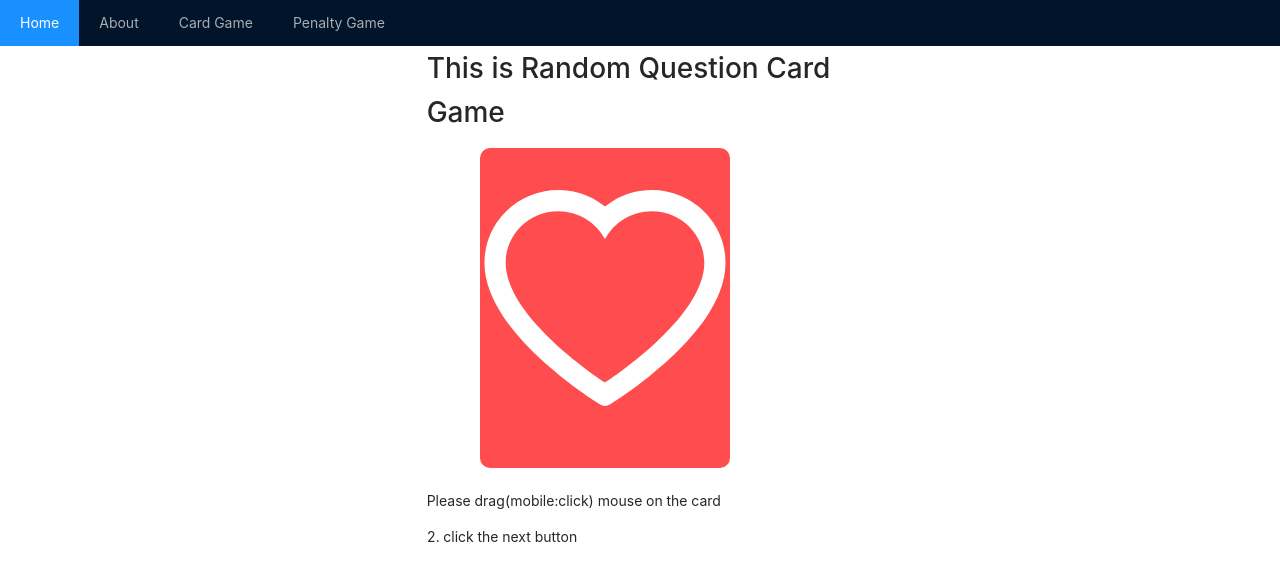
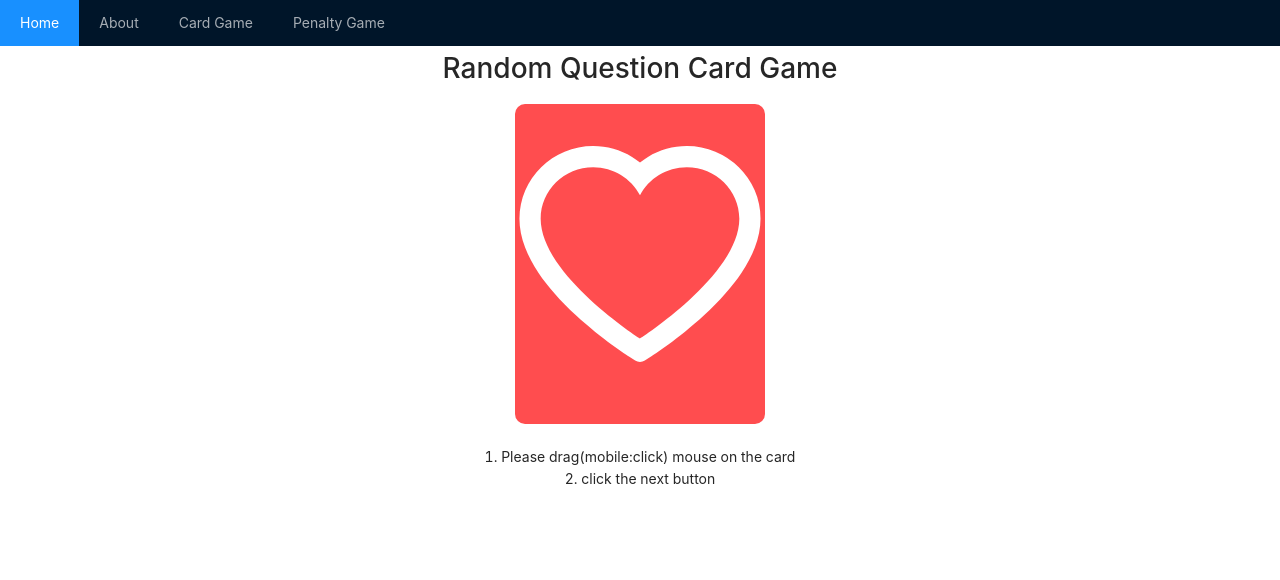
Before and after one commit to de24world/question-card-game, a Next.js app in the folder love-game/: page /game in a window 1280 px wide. Shown: the top 580 px of the page. Built offline with nearby package versions, Linux system fonts and the light colour scheme.

Commit message:
card middle align

```diff
--- a/love-game/pages/game.js
+++ b/love-game/pages/game.js
@@ -4,6 +4,7 @@ import GameCard from "../src/components/GameCard/GameCard";
 
 import Head from "next/head";
 
+import styled from "styled-components";
 import { Row, Col } from "antd";
 
 const game = () => {
@@ -14,18 +15,29 @@ const game = () => {
       </Head>
       <MenuHeader />
       <Row>
-        <Col xs={0} sm={6} lg={8}></Col>
-        <Col xs={24} sm={12} lg={8}>
-          <h1>This is Random Question Card Game</h1>
+        <Col xs={1} sm={3} lg={4}></Col>
+        <Col xs={22} sm={18} lg={16}>
+          <H1>Random Question Card Game</H1>
           <GameCard />
           <br></br>
-          <p>Please drag(mobile:click) mouse on the card</p>
-          <span>2. click the next button</span>
+          <P>
+            1. Please drag(mobile:click) mouse on the card
+            <br></br>
+            2. click the next button
+          </P>
         </Col>
-        <Col xs={0} sm={6} lg={8}></Col>
+        <Col xs={1} sm={3} lg={4}></Col>
       </Row>
     </>
   );
 };
 
+const H1 = styled.h1`
+  text-align: center;
+`;
+
+const P = styled.p`
+  text-align: center;
+`;
+
 export default game;
--- a/love-game/src/components/GameCard/GameCard.jsx
+++ b/love-game/src/components/GameCard/GameCard.jsx
@@ -27,9 +27,6 @@ const GameCard = (props) => {
   return (
     <>
       <ThemeProvider theme={theme}>
-        <Row>
-          <Col xs={2} sm={3} lg={3}></Col>
-          <Col xs={20} sm={18} lg={18}>
         <Container>
           <TheCard>
             <TheBack>
@@ -63,17 +60,16 @@ const GameCard = (props) => {
             </TheFront>
           </TheCard>
         </Container>
-          </Col>
-          <Col xs={2} sm={3} lg={3}></Col>
-        </Row>
       </ThemeProvider>
     </>
   );
 };
 
 const Container = styled.div`
-  max-width: 250px;
+  width: 250px;
   height: 320px;
+  display: block;
+  margin: 0px auto;
 `;
 
 const TheCard = styled.div`
```
Lines whose indentation alone changed are shown as unchanged.
